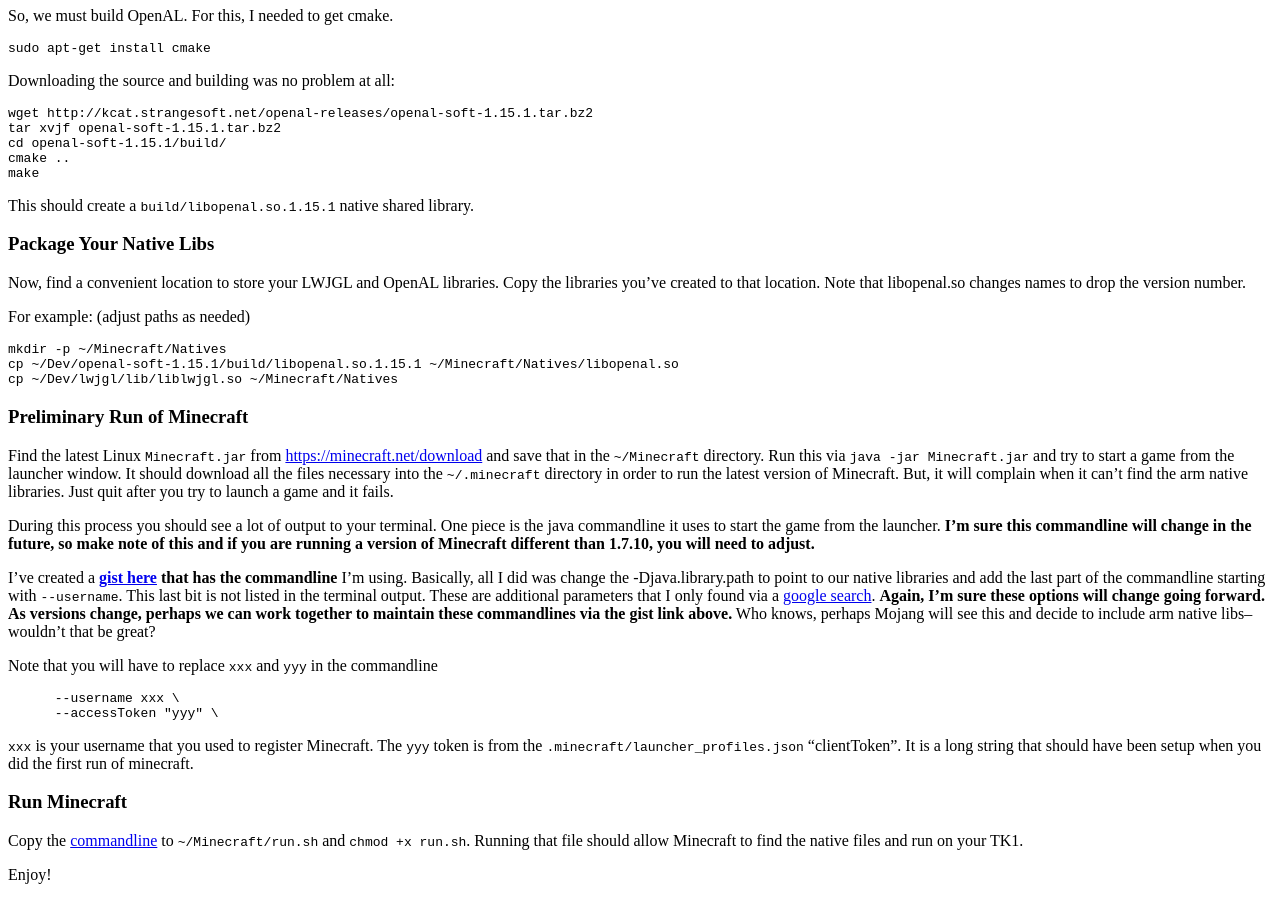
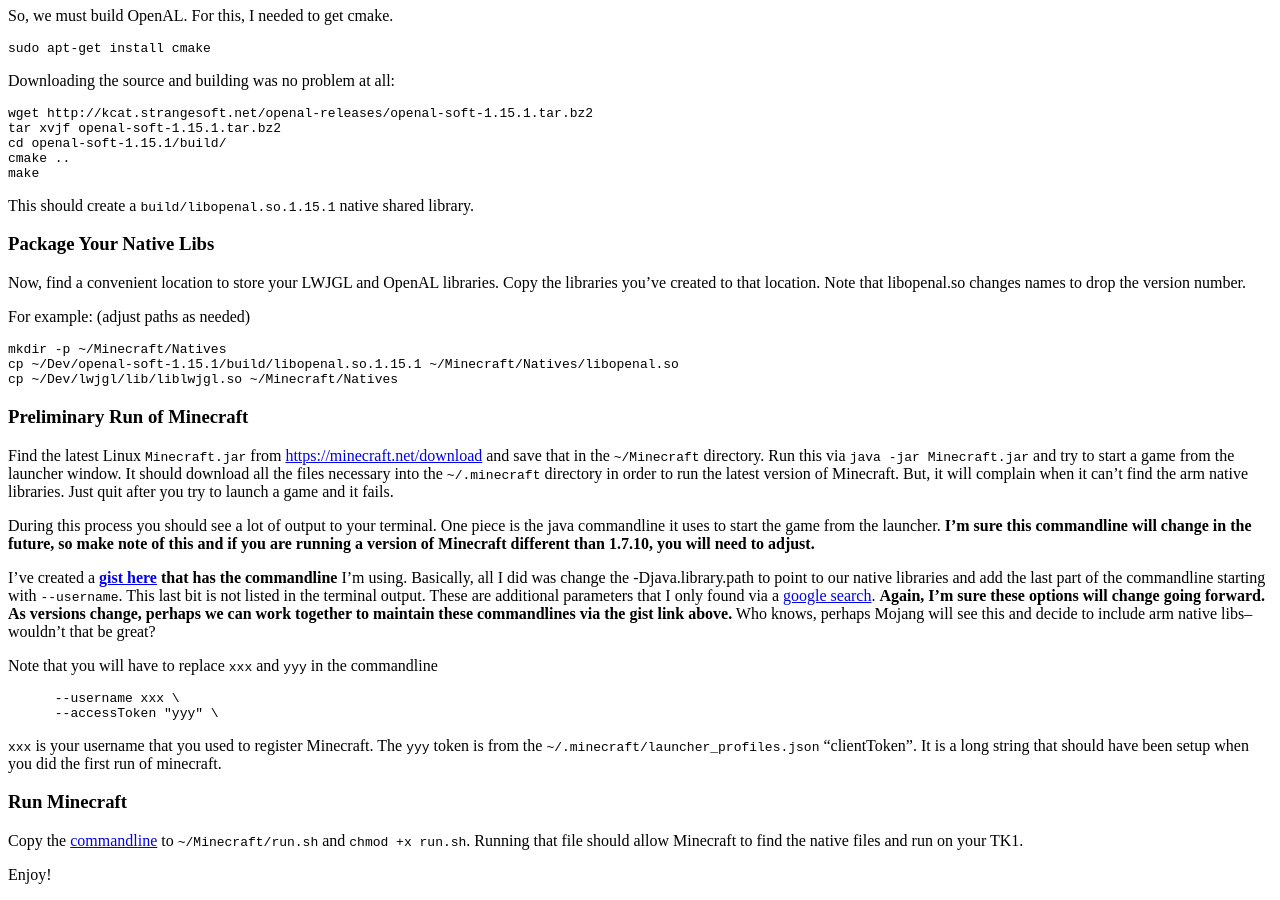
Before and after one commit to rogerallen/rogerallen.github.com, a Jekyll site: the page built from _posts/2014-07-31-minecraft-on-jetson-tk1.md, in a window 1280 px wide and 900 px high, scrolled down 1954 px. Built offline with Jekyll 4.4.1, drawn with Linux system fonts in a browser that asks for light colours; nearby versions of some CDN libraries; Markdown is read by kramdown in place of the engine named in the settings.

Commit message:
fix typo

````diff
--- a/_posts/2014-07-31-minecraft-on-jetson-tk1.md
+++ b/_posts/2014-07-31-minecraft-on-jetson-tk1.md
@@ -174,7 +174,7 @@
 ```
 
 `xxx` is your username that you used to register Minecraft.  The `yyy`
-token is from the `.minecraft/launcher_profiles.json` "clientToken".
+token is from the `~/.minecraft/launcher_profiles.json` "clientToken".
 It is a long string that should have been setup when you did the first
 run of minecraft.
 
````
